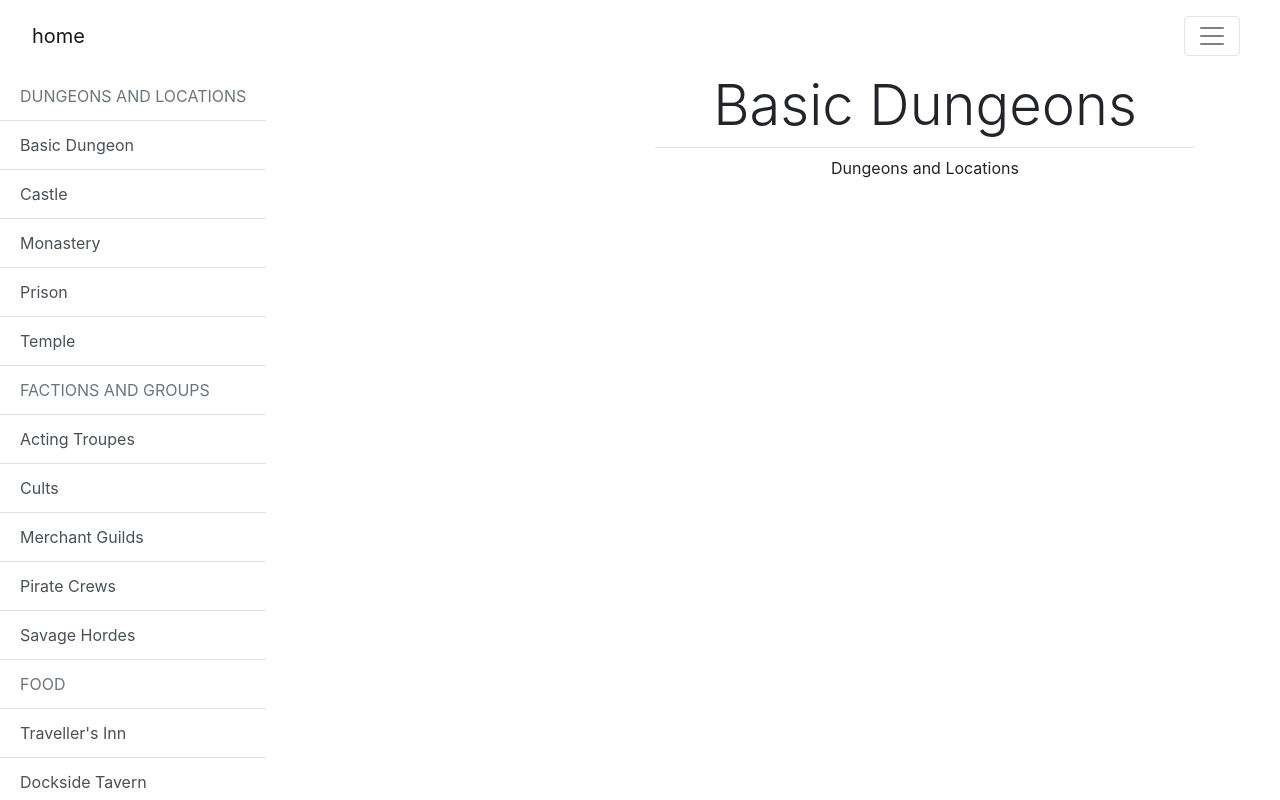
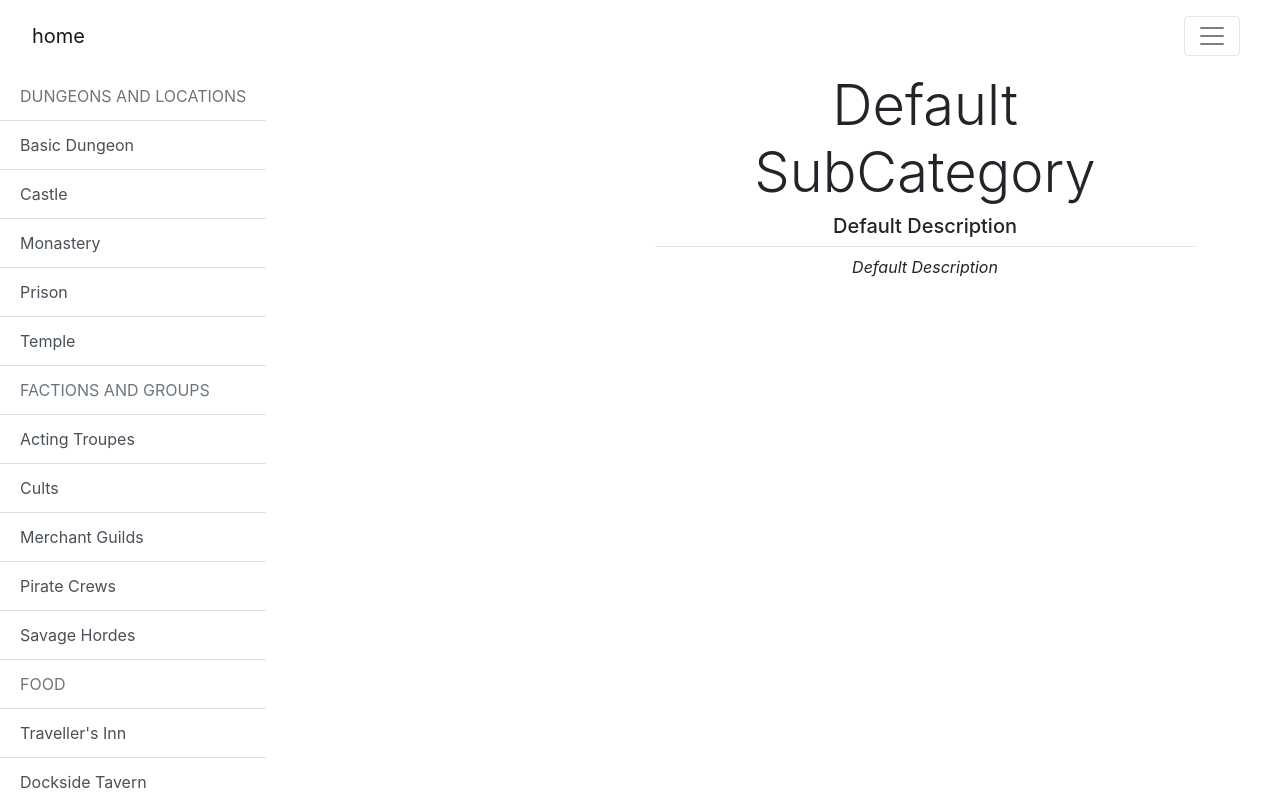
Before and after one commit to rvilarettuma/table-of-tables, a React (Create React App) app: page / in a window 1280 px wide. Both pictures are taken after a click on the button "Dungeons and Locations". Built offline with nearby package versions, Linux system fonts and the light colour scheme.

Commit message:
pass all properties of subcategories and dynamically display

```diff
--- a/src/Application/Generator/Generator.js
+++ b/src/Application/Generator/Generator.js
@@ -8,8 +8,10 @@ export default class Generator extends Component {
     super(props);
 
     this.state = {
-      currentCategory: "Dungeons and Locations",
-      currentSubCategory: "Basic Dungeons"
+      currentCategory: "Default Description",
+      currentSubCategory: "Default SubCategory",
+      currentDescription: "Default Description",
+      file: ""
     };
     this.renderMain = this.renderMain.bind(this);
     this.setName = this.setName.bind(this);
@@ -33,8 +35,9 @@ export default class Generator extends Component {
             </Col>
             <Col>
               <h1 className="display-4 text-md-center">{this.state.currentSubCategory}</h1>
+              <h5 className="text-md-center">{this.state.currentCategory}</h5>
               <hr className="my-2"/>
-              <p className="text-md-center">{this.state.currentCategory}</p>
+              <p className="font-italic text-sm-center">{this.state.currentDescription}</p>
             </Col>
           </Row>
         </Container>
@@ -42,10 +45,12 @@ export default class Generator extends Component {
     );
   }
 
-  setName(c,s) {
+  setName(c,s,d,f) {
     this.setState({
       currentCategory: c,
-      currentSubCategory: s
+      currentSubCategory: s,
+      currentDescription: d,
+      file: f
     });
   }
 
--- a/src/Application/Generator/MainList.js
+++ b/src/Application/Generator/MainList.js
@@ -40,7 +40,7 @@ export default class MainList extends Component {
           }
           if (mlist.master_list[i][j][k].name !== undefined) {
             items.push(
-              <ListGroupItem value={mlist.master_list[i][j][k].category} tag={"button"} action onClick={(e) => {
+              <ListGroupItem category={mlist.master_list[i][j][k].category} file={mlist.master_list[i][j][k].file} description={mlist.master_list[i][j][k].description} tag={"button"} action onClick={(e) => {
                 this.setCategories(e)
               }}
                              key={'lg0_' + k + mlist.master_list[i][j][k].name}>{mlist.master_list[i][j][k].name}</ListGroupItem>
@@ -53,9 +53,11 @@ export default class MainList extends Component {
   }
 
   setCategories(e) {
-    let c = e.currentTarget.getAttribute("value");
+    let c = e.currentTarget.getAttribute("category");
     let s = e.currentTarget.innerText;
-    this.props.setName(c, s);
+    let f = e.currentTarget.getAttribute("file");
+    let d = e.currentTarget.getAttribute("description");
+    this.props.setName(c,s,d,f);
   }
 
 }
```
